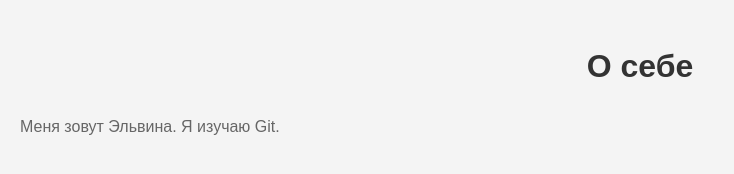
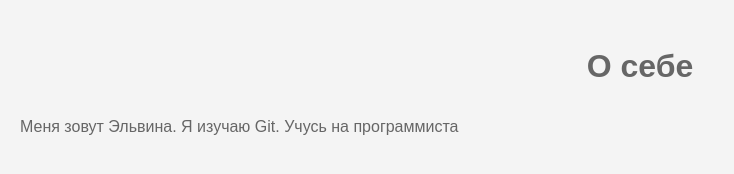
Before and after one commit to Elvina555/prakt3, a plain HTML site: page index.html in a window 1280 px wide. Shown: the whole page, without its empty margins (0-734 px from the left). Drawn offline with Linux system fonts and the light colour scheme.

Commit message:
Изменения из клонированного репозитория

```diff
--- a/index.html
+++ b/index.html
@@ -8,6 +8,6 @@
 </head>
 <body>
     <h1>О себе</h1>
-    <p>Меня зовут Эльвина. Я изучаю Git.</p>
+    <p>Меня зовут Эльвина. Я изучаю Git. Учусь на программиста </p>
 </body>
 </html>
--- a/style.css
+++ b/style.css
@@ -7,7 +7,7 @@ body {
 }
 
 h1 {
-    color: #333;
+    color: #666;
     text-align: center;
 }
 
```
